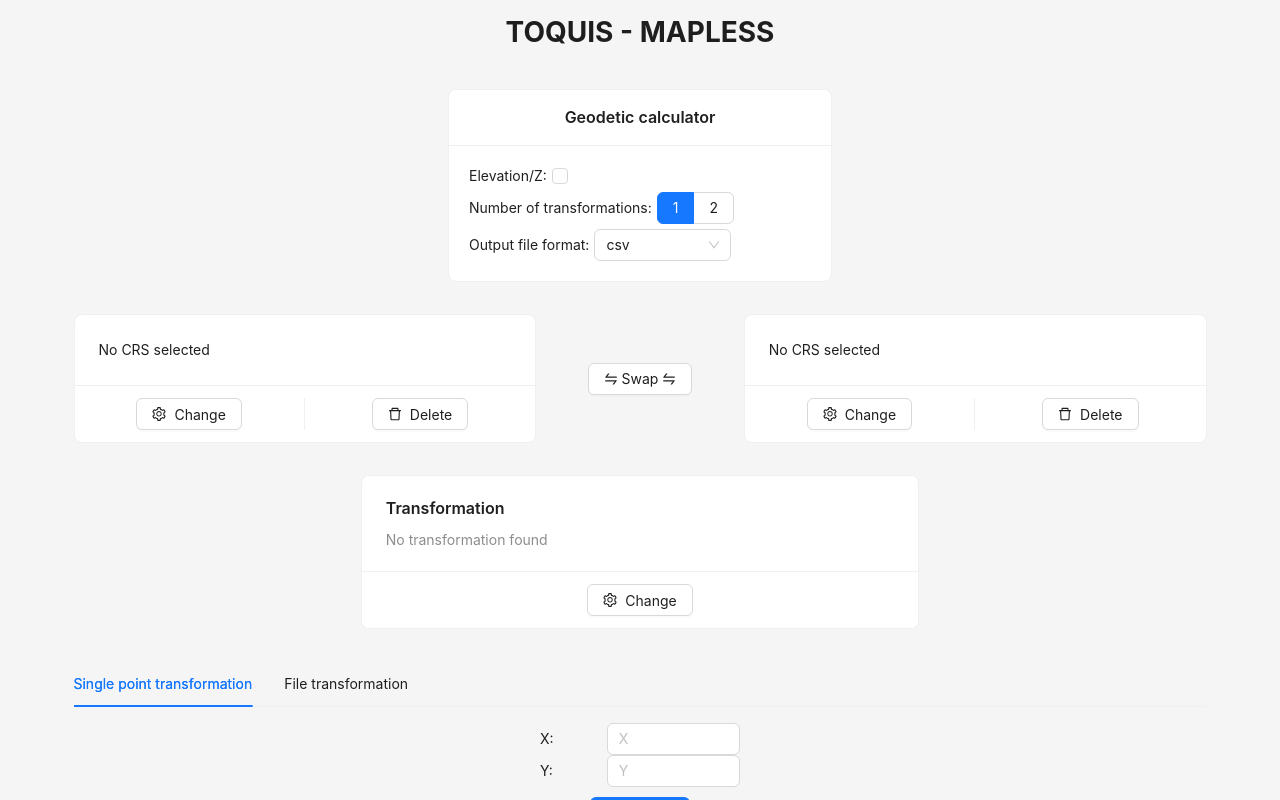
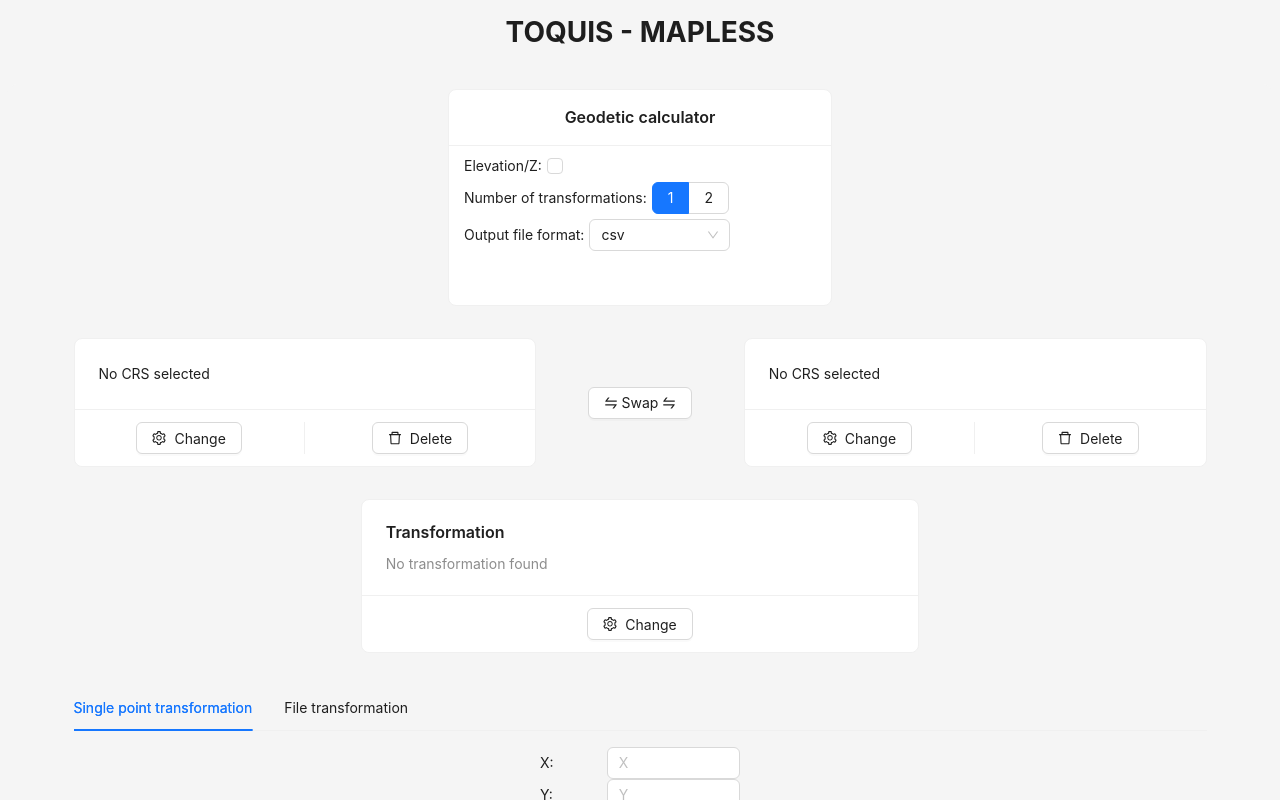
Before and after one commit to toquis-ltd/geocal, a React (Vite) app in the folder front/: page / in a window 1280 px wide. Shown: the top 800 px of the page. Built offline with nearby package versions, Linux system fonts and the light colour scheme.

Commit message:
fea compatibility result formating, ref code

```diff
--- a/front/src/App.tsx
+++ b/front/src/App.tsx
@@ -11,8 +11,8 @@ import {CRSContext} from './context/crs'
 
 import {
   NumberOfTranfromationsEnum,
-  FormatVerificationOutputEnum,
-  FileFormatEnum
+  FileFormatEnum,
+  ResultFormatEnum
 } from './enums/settings';
 
 import {useStickyState} from './hooks';
@@ -30,7 +30,7 @@ const App : React.FC = () => {
   const [state, setState] = useStickyState<SettingStateType>({
     isHeightIncluded:false,
     transformationsNumber: NumberOfTranfromationsEnum.One,
-    dataOutputFormat: FormatVerificationOutputEnum.DecimalDegrees,
+    dataOutputFormat: ResultFormatEnum.DD,
     outputFile: FileFormatEnum.csv,
     transformationsItems: [],
     pipeIds:[0, 0],
--- a/front/src/api/index.ts
+++ b/front/src/api/index.ts
@@ -1,4 +1,4 @@
-import { NumberOfTranfromationsEnum } from "../enums/settings";
+import { NumberOfTranfromationsEnum, ResultFormatEnum } from "../enums/settings";
 
 const server = `${import.meta.env.VITE_server}`
 
@@ -10,6 +10,7 @@ export const TransformedFileDownloadRequest = (props:SettingStateType, id:string
       pipeline= props.transformationsItems.map(e => e.code);
     };
 
+    console.log(props.dataOutputFormat)
     fetch(`${server}/api/transform/file/${id}`, {
         method:'POST',
         headers: {
@@ -19,11 +20,10 @@ export const TransformedFileDownloadRequest = (props:SettingStateType, id:string
         body: JSON.stringify({
           "pipeline": pipeline,
           "pipe_ids": props.pipeIds,
-          "file_format": props.outputFile
+          "file_format": props.outputFile,
+          "result_form":ResultFormatEnum[props.dataOutputFormat as keyof typeof ResultFormatEnum],
         })
-      }).then(()=>{
-        window.open(`${server}/api/transform/download/${id}`)
-      })
+      }).then(()=>window.open(`${server}/api/transform/download/${id}`))
 }
 
 interface PointAPI {
@@ -35,9 +35,10 @@ interface PointAPI {
 export const TransformedPoint = async (coordinate:PointAPI, settings:SettingStateType) => {
   let input:PointAPI;
   let is2D:boolean = true;
+
   input =  {
-    x: parseFloat(coordinate.x).toString(),
-    y: parseFloat(coordinate.y).toString(),
+    x: coordinate.x,
+    y: coordinate.y,
   }
 
   if (coordinate?.z != undefined && !Number.isNaN(parseFloat(coordinate?.z))) {
@@ -62,7 +63,8 @@ export const TransformedPoint = async (coordinate:PointAPI, settings:SettingStat
         point: input,
         "transformation": {
           "pipeline": pipeline,
-          "pipe_ids": settings.pipeIds
+          "pipe_ids": settings.pipeIds,
+          "result_form":  ResultFormatEnum[settings.dataOutputFormat as keyof typeof ResultFormatEnum],
         }
       })
     })
@@ -70,18 +72,17 @@ export const TransformedPoint = async (coordinate:PointAPI, settings:SettingStat
     .then(res => {
       if (is2D) {
         return {
-          x: parseFloat(res.point.x).toFixed(8),
-          y: parseFloat(res.point.y).toFixed(8)
+          x: String(res.point.x),
+          y: String(res.point.y)
         } as PointAPI
       }
       return {
-        x: parseFloat(res.point.x).toFixed(8),
-        y: parseFloat(res.point.y).toFixed(8),
-        z: parseFloat(res.point.z).toFixed(8)
+        x: String(res.point.x),
+        y: String(res.point.y),
+        z: String(res.point.z)
       } as PointAPI
     })
 }
-
 
 export const TransformationsList = async (props:SettingStateType) => {
   const pipeline:string[] = props.transformationsItems.slice(0, 2+Number(props.transformationsNumber)).map(e => e.code);
--- a/front/src/components/BasicSettings.tsx
+++ b/front/src/components/BasicSettings.tsx
@@ -2,25 +2,45 @@ import React from 'react'
 import { Radio, Card, Select, Checkbox, Col } from 'antd';
 
 import { SettingsContext } from '../context/settings';
+import { UnitEnum } from '../enums/crs';
 
 import {
   NumberOfTranfromationsEnum,
-  FileFormatEnum
+  FileFormatEnum,
+  ResultFormatEnum
 } from '../enums/settings';
 
 
+type OptionType<T>  = {
+   label: T[keyof T],
+   value: keyof T,
+};
+
+function getOptions<T extends {}>(e:T):OptionType<T>[] {
+  return Object.keys(e).map(key => ({
+    label: e[key as keyof typeof e],
+    value: key as keyof typeof e
+  }));
+}
+
 const BasicSettings : React.FC = () => {
-  const state = React.useContext<SettingStateType>(SettingsContext)
+  const settings = React.useContext<SettingStateType>(SettingsContext)
 
-  const transformationNumberOptions = [
+  const transformationNumberOptions =  [
     { label: '1', value:  NumberOfTranfromationsEnum.One},
     { label: '2', value:  NumberOfTranfromationsEnum.Two},
   ];
+  const outputFileOptions = getOptions(FileFormatEnum);
+  const resultOutputOptions = getOptions(ResultFormatEnum);
 
-  const outputFileOptions = Object.keys(FileFormatEnum).map(key => ({
-    label: FileFormatEnum[key as keyof typeof FileFormatEnum],
-    value: key as keyof typeof FileFormatEnum
-  }));
+  const isOutputFormatSelectionAllowed = () => {
+    const isShow = (settings.transformationsItems.length>1 &&
+                    [UnitEnum.DEGREE, UnitEnum.GRAD].includes(settings.transformationsItems[settings.transformationsItems.length-1].unit))
+    if (!isShow && settings.dataOutputFormat !== ResultFormatEnum.DD) {
+      settings.setState({...settings, dataOutputFormat:ResultFormatEnum.DD})
+    }
+    return isShow
+  }
 
   return (
     <Col span={24}>
@@ -28,30 +48,40 @@ const BasicSettings : React.FC = () => {
           title="Geodetic calculator"
           style={{ minWidth:'300px', width:'30vw', margin:'auto', }}
           headStyle={{ textAlign:'center' }}
-          bodyStyle={{ padding:'15px'}}>
+          bodyStyle={{ padding:'5px 10px 15px 10px',  height:'160px'}}>
 
           <div className="transformations-settings" style={{margin:'5px'}}>
             <span className="label" style={{marginRight:'5px'}}>Elevation/Z:</span>
-            <Checkbox checked={state.isHeightIncluded} onChange={() => state.setState({...state, isHeightIncluded: !state.isHeightIncluded})} />
+            <Checkbox checked={settings.isHeightIncluded} onChange={() => settings.setState({...settings, isHeightIncluded: !settings.isHeightIncluded})} />
           </div>
           <div className="transformations-settings" style={{margin:'5px'}}>
             <span className="label" style={{marginRight:'5px'}}>Number of transformations:</span>
             <Radio.Group
-              value={state.transformationsNumber}
+              value={settings.transformationsNumber}
               options={transformationNumberOptions}
               optionType="button"
               buttonStyle="solid"
-              onChange={e => state.setState({...state, transformationsNumber:e.target.value} as SettingStateType)}
+              onChange={e => settings.setState({...settings, transformationsNumber:e.target.value} as SettingStateType)}
               />
           </div>
           <div className="transformations-settings" style={{margin:'5px'}}>
             <span className="label" style={{marginRight:'5px'}}>Output file format:</span>
               <Select
                       options={outputFileOptions}
-                      value={state.outputFile}
-                      onChange={val => state.setState({...state, outputFile:val})}
+                      value={settings.outputFile}
+                      onChange={val => settings.setState({...settings, outputFile:val})}
                       style={{maxWidth: '100px', minWidth: '40%' }}/>
           </div>
+          {(isOutputFormatSelectionAllowed()) ?
+          <div className="transformations-settings" style={{margin:'5px'}}>
+          <span className="label" style={{marginRight:'5px'}}>Result field format:</span>
+            <Select
+                    options={resultOutputOptions}
+                    value={settings.dataOutputFormat}
+                    onChange={val => settings.setState({...settings, dataOutputFormat:val})}
+                    style={{maxWidth: '100px', minWidth: '40%' }}/>
+        </div>:null
+        }
     </Card>
     </Col>
   )
--- a/front/src/components/CRSelector/filters.tsx
+++ b/front/src/components/CRSelector/filters.tsx
@@ -12,7 +12,7 @@ import {
 import {isMobile} from 'react-device-detect';
 
 import AreaSelector from '../AreaSelector'
-import {UnitEnume, PJEnum} from '../../enums/crs'
+import {UnitEnum, PJEnum} from '../../enums/crs'
 
 import data from '../../data/crs.json'
 
@@ -48,7 +48,7 @@ const filterOptions: Option[] = [
     {
       value: 'unit',
       label: 'Unit',
-      children: getAll(Object.values(UnitEnume))
+      children: getAll(Object.values(UnitEnum))
     },
 ]
 
--- a/front/src/components/P2PTransformation.tsx
+++ b/front/src/components/P2PTransformation.tsx
@@ -4,7 +4,7 @@ import {TransformedPoint} from '../api';
 
 import { SettingsContext } from '../context/settings';
 
-import { UnitEnume } from '../enums/crs';
+import { UnitEnum } from '../enums/crs';
 
 interface PointCoordinateInput {
   x:string
@@ -19,7 +19,7 @@ interface PointCoordinateInput {
 }
 
 const InputPlaceHolder = (item:CRSModelType) => {
-  if (item?.unit === UnitEnume.DEGREE) {
+  if (item?.unit === UnitEnum.DEGREE) {
     return ['Longitude', 'Latitude']
   }
   return ['X', 'Y']
--- a/front/src/context/settings.tsx
+++ b/front/src/context/settings.tsx
@@ -2,14 +2,14 @@ import React from 'react';
 
 import {
     NumberOfTranfromationsEnum,
-    FormatVerificationOutputEnum,
-    FileFormatEnum
+    FileFormatEnum,
+    ResultFormatEnum,
 } from '../enums/settings';
 
 export const SettingsContext = React.createContext<SettingStateType>({
     isHeightIncluded:false,
     transformationsNumber: NumberOfTranfromationsEnum.One,
-    dataOutputFormat: FormatVerificationOutputEnum.DecimalDegrees,
+    dataOutputFormat: ResultFormatEnum.DD,
     outputFile: FileFormatEnum.csv,
     transformationsItems: [],
     pipeIds:[],
--- a/front/src/enums/crs.ts
+++ b/front/src/enums/crs.ts
@@ -8,7 +8,7 @@ export enum PJEnum{
 }
 
 
-export enum UnitEnume {
+export enum UnitEnum {
     METRE = "metre",
     DEGREE = "degree",
     FOOT = "foot",
--- a/front/src/enums/settings.ts
+++ b/front/src/enums/settings.ts
@@ -3,10 +3,13 @@ export enum NumberOfTranfromationsEnum{
     Two
 }
 
-export enum FormatVerificationOutputEnum{
-    DecimalDegrees='Decimal Degrees',
-    DegreesMinutes='Degrees Minutes',
-    DegreesMinutesSeconds='Degrees Minutes Seconds',
+export enum ResultFormatEnum{
+    DD = 'DD',
+    DD_MM = 'DD MM',
+    DD_MM_SS = 'DD MM SS',
+    DDdnMM = 'DD-MM',
+    DDdnMMdnSS = 'DD-MM-SS',
+    // DDdtMM = 'DD.MM',
 }
 
 export enum FileFormatEnum{
```
Also changed, not shown: front/src/@types/global.d.ts (+6 -33 lines), 1 other file (tests, documents, lock files or other folders).
